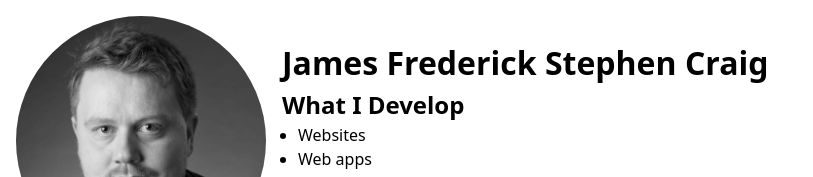
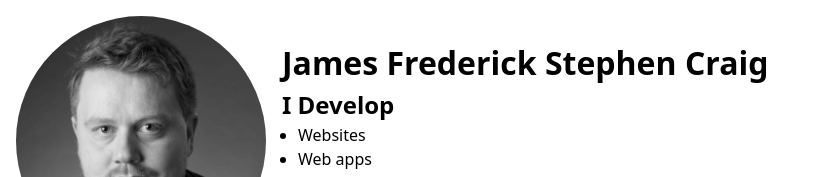
Before and after one commit to enijar/jfscraig.me, a Next.js app: page / in a window 1280 px wide. Shown: the top 177 px of the page, without its empty margins (0-813 px from the left). Built offline with nearby package versions, Linux system fonts and the light colour scheme.

Commit message:
chore: drop the "what" in ProfileHero component

```diff
--- a/src/components/profile-hero/profile-hero.tsx
+++ b/src/components/profile-hero/profile-hero.tsx
@@ -13,7 +13,7 @@ export default function ProfileHero() {
       />
       <div>
         <h1>James Frederick Stephen Craig</h1>
-        <h2 aria-labelledby="development-list">What I Develop</h2>
+        <h2 aria-labelledby="development-list">I Develop</h2>
         <ul id="development-list">
           <li>Websites</li>
           <li>Web apps</li>
```
